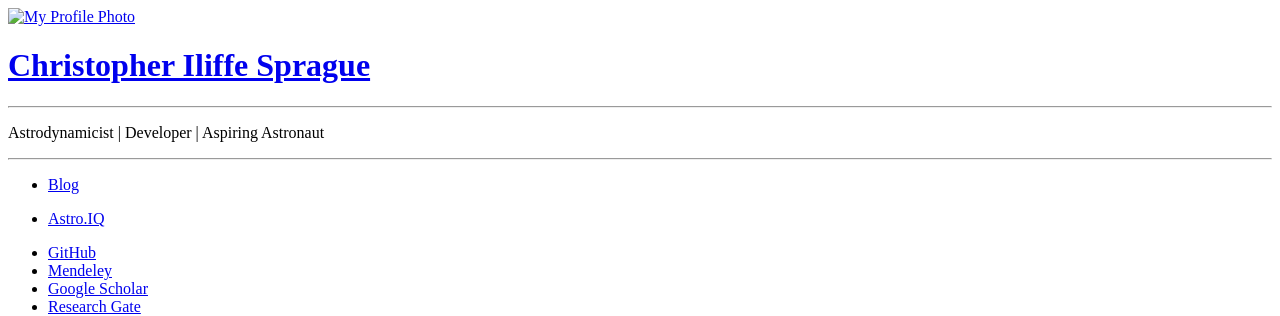
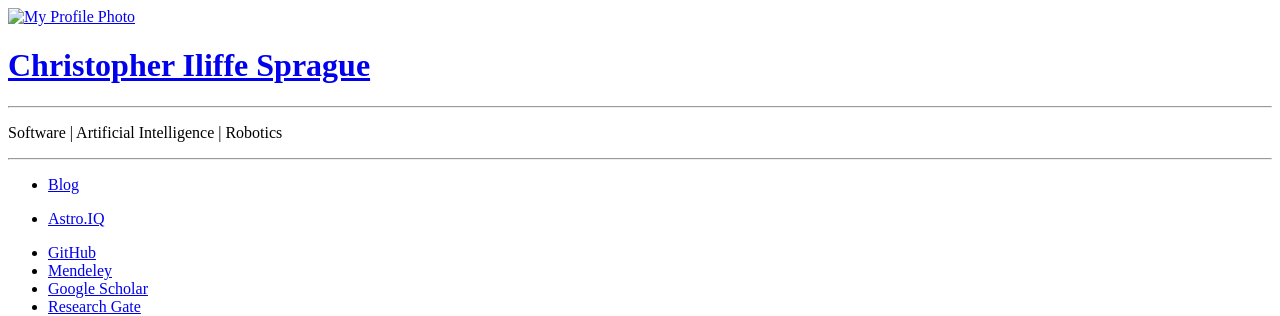
Before and after one commit to cisprague/old_site, a Jekyll site: the page built from index.html, in a window 1280 px wide. Shown: the top 316 px of the page. Built offline with Jekyll 4.4.1, drawn with Linux system fonts in a browser that asks for light colours; nearby versions of some CDN libraries; the list of posts is cut into pages by our own code.

Commit message:
Added new self-description

```diff
--- a/_config.yml
+++ b/_config.yml
@@ -1,6 +1,6 @@
 # Site settings
 title: 'Christopher Iliffe Sprague'
-description: 'Astrodynamicist | Developer | Aspiring Astronaut'
+description: 'Software | Artificial Intelligence | Robotics'
 url: 'localhost:4000'
 baseurl: '/'
 google_analytics: 'UA-81308018-1'
```
Also changed, not shown: 8 other files.
